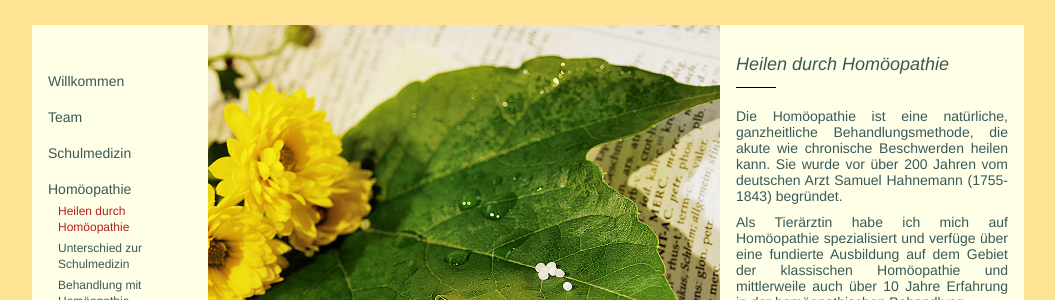
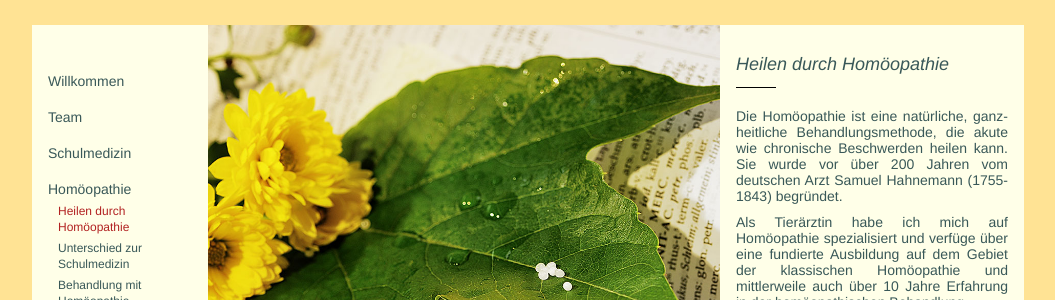
Before and after one commit to richardtraindl/tierarztpraxis-kaiserstrasse.at, a Jekyll site: the page built from homoeopathie.html, in a window 1280 px wide. Shown: the part 143-443 px from the top of the page, without its empty margins (112-1167 px from the left). Built offline with Jekyll 4.4.1, drawn with Linux system fonts in a browser that asks for light colours.

Commit message:
textänderungen

```diff
--- a/_includes/homoeopathie/heilen_durch_homoeopathie.html
+++ b/_includes/homoeopathie/heilen_durch_homoeopathie.html
@@ -6,7 +6,7 @@
     <div class="spacer"><img src="img/horizontal-line.png" alt=""></div>
 
     <p>
-      Die Homöopathie ist eine natürliche, ganzheitliche Behandlungsmethode, die akute wie chronische Beschwerden heilen kann.
+      Die Homöopathie ist eine natürliche, ganz- heitliche Behandlungsmethode, die akute wie chronische Beschwerden heilen kann.
       Sie wurde vor über 200 Jahren vom deutschen Arzt Samuel Hahnemann (1755-1843) begründet.
     </p>
 
```
